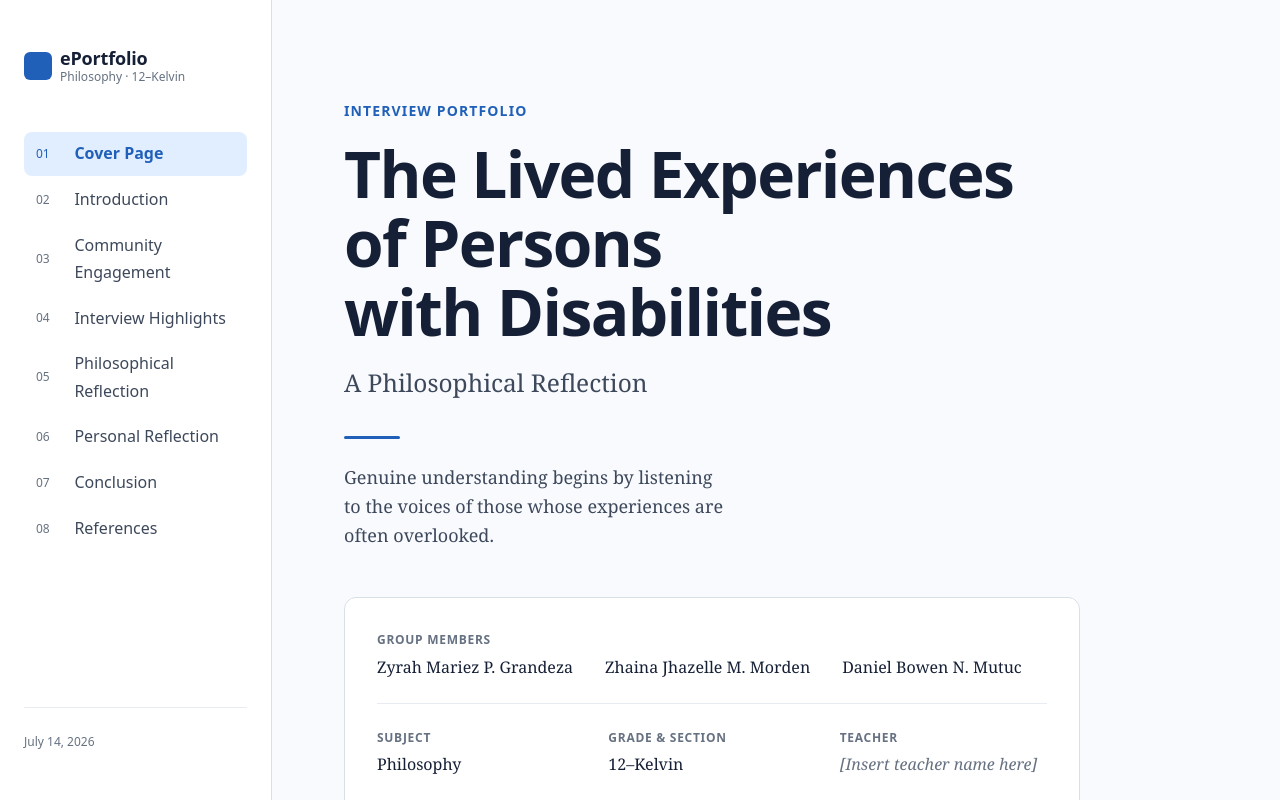
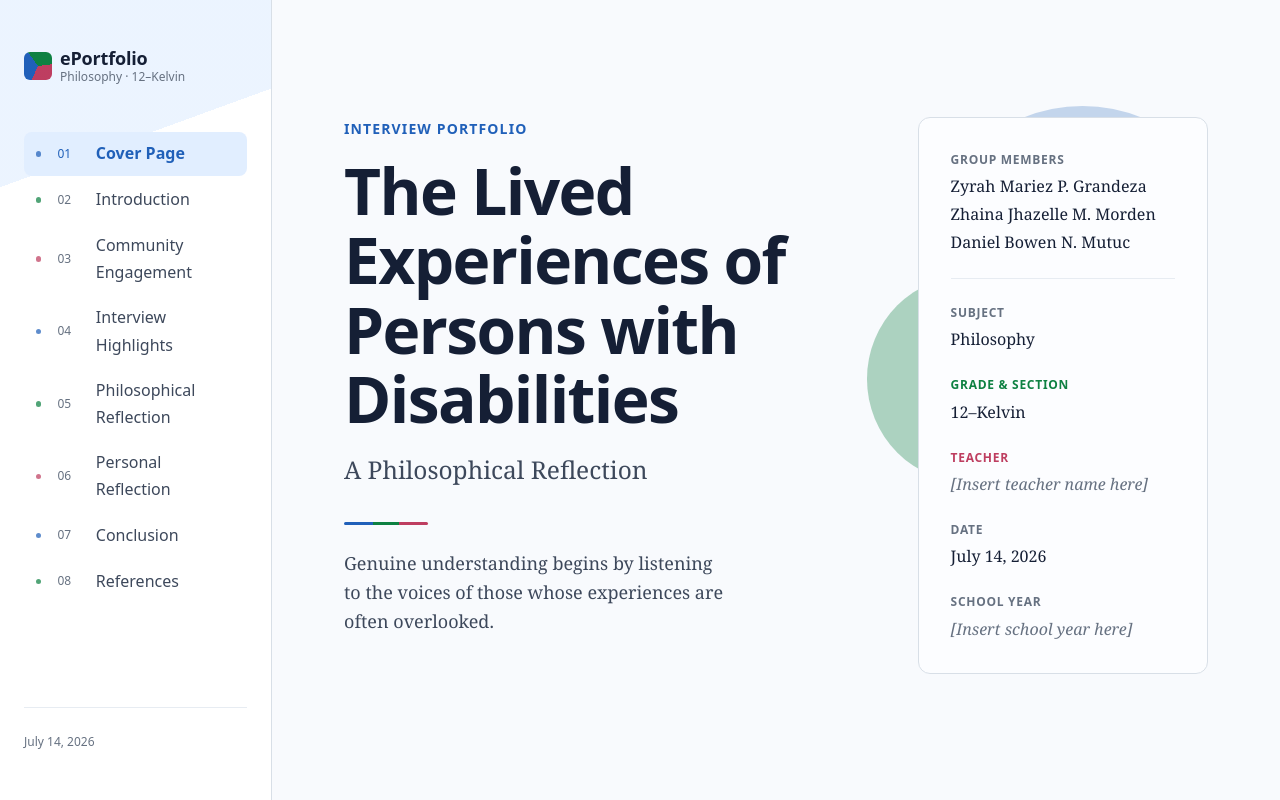
Before and after one commit to zyrahmariezg-hue/ePort-zy, a React (Vite) app: page / in a window 1280 px wide. Shown: the top 800 px of the page. Built offline with nearby package versions, Linux system fonts and the light colour scheme.

Commit message:
Refine ePortfolio visual identity

```diff
--- a/src/components/navigation/MobileTopBar.tsx
+++ b/src/components/navigation/MobileTopBar.tsx
@@ -68,6 +68,7 @@ export function MobileTopBar() {
                 to={page.path}
                 end={page.path === '/'}
                 className="epf-navitem epf-navitem--drawer"
+                data-tone={i % 3 === 0 ? 'blue' : i % 3 === 1 ? 'green' : 'rose'}
                 tabIndex={open ? 0 : -1}
                 onClick={close}
               >
--- a/src/components/navigation/Sidebar.tsx
+++ b/src/components/navigation/Sidebar.tsx
@@ -23,6 +23,7 @@ export function Sidebar() {
                 to={page.path}
                 end={page.path === '/'}
                 className="epf-navitem"
+                data-tone={i % 3 === 0 ? 'blue' : i % 3 === 1 ? 'green' : 'rose'}
               >
                 <span className="epf-navitem-num" aria-hidden="true">
                   {String(i + 1).padStart(2, '0')}
--- a/src/pages/CoverPage.tsx
+++ b/src/pages/CoverPage.tsx
@@ -26,6 +26,13 @@ export function CoverPage() {
 
   return (
     <section className="epf-cover" aria-labelledby="cover-title">
+      <div className="epf-cover-composition" aria-hidden="true">
+        <span className="epf-cover-shape epf-cover-shape--blue" />
+        <span className="epf-cover-shape epf-cover-shape--green" />
+        <span className="epf-cover-shape epf-cover-shape--rose" />
+      </div>
+
+      <div className="epf-cover-intro">
         <p className="epf-cover-kicker">{kicker}</p>
         <h1 id="cover-title" className="epf-cover-title">
           {title}
@@ -34,6 +41,7 @@ export function CoverPage() {
 
         <div className="epf-cover-rule" aria-hidden="true" />
         <p className="epf-cover-theme">{theme}</p>
+      </div>
 
       <dl className="epf-cover-meta">
         <div className="epf-cover-field epf-cover-field--wide">
--- a/src/pages/IntroductionPage.tsx
+++ b/src/pages/IntroductionPage.tsx
@@ -1,35 +1,39 @@
 import { PageHeader } from '@/components/ui/PageHeader'
-import { Section } from '@/components/ui/Section'
-import { PlaceholderBlock } from '@/components/ui/PlaceholderBlock'
+
+// Content is verbatim from docs/all-info.md (Introduction section). Do not edit wording.
+const lede =
+  'It is easy to form opinions about persons with disabilities (PWDs) based on what we see or hear, yet these assumptions rarely reflect the realities of their everyday lives. This interview portfolio serves as an opportunity to move beyond those surface-level perceptions by listening to the firsthand experiences of a person with a disability. Through their story, we hope to better understand the challenges they face, the resilience they demonstrate, and the importance of creating a society that values inclusion, dignity, and equal opportunities. More than simply gathering information, this portfolio encourages reflection on how genuine understanding begins by listening to the voices of those whose experiences are often overlooked.'
+
+const briefs = [
+  {
+    label: 'Purpose of the Interview',
+    tone: 'blue',
+    body:
+      'The purpose of this phenomenological interview is to understand the lived experiences of individuals with disabilities through the perspectives of their parents or guardians. Specifically, it aims to explore their daily lives, the challenges and discrimination they encounter, the support they receive from their families and communities, and the experiences that make them feel accepted and valued. Through these stories, we hope to promote greater empathy, understanding, and inclusion.',
+  },
+  {
+    label: 'Phenomenology and Why Listening Matters',
+    tone: 'green',
+    body:
+      'Phenomenology helps us understand the lived experiences of individuals through the stories they share. In our interviews, listening to the parents allowed us to better understand the experiences of their children with disabilities, including the bullying, discrimination, acceptance, and support they received. By listening with empathy instead of making assumptions, we gained a deeper appreciation of their realities and the importance of treating every person with dignity and respect.',
+  },
+]
 
 export function IntroductionPage() {
   return (
-    <>
-      <PageHeader
-        title="Introduction"
-        subtitle="[Insert introduction overview here]"
-      />
+    <div className="epf-intro">
+      <PageHeader title="Introduction" />
 
-      <Section title="Background of the Project">
-        <PlaceholderBlock
-          label="Project Background"
-          lines={4}
-        />
-      </Section>
+      <p className="epf-intro-lede">{lede}</p>
 
-      <Section title="Purpose of the ePortfolio">
-        <PlaceholderBlock
-          label="ePortfolio Purpose"
-          lines={3}
-        />
-      </Section>
-
-      <Section title="Topic Overview">
-        <PlaceholderBlock
-          label="Topic Overview"
-          lines={4}
-        />
-      </Section>
-    </>
+      <div className="epf-intro-brief">
+        {briefs.map((brief) => (
+          <section className={`epf-intro-row epf-intro-row--${brief.tone}`} key={brief.label}>
+            <h2 className="epf-intro-row-label">{brief.label}</h2>
+            <p className="epf-intro-row-body">{brief.body}</p>
+          </section>
+        ))}
+      </div>
+    </div>
   )
 }
--- a/src/styles/shell.css
+++ b/src/styles/shell.css
@@ -18,7 +18,7 @@
   width: 1.75rem;
   height: 1.75rem;
   border-radius: var(--radius-sm);
-  background: var(--accent);
+  background: conic-gradient(from 205deg, var(--accent) 0 33%, var(--accent-green) 33% 66%, var(--accent-warm) 66% 100%);
   flex: none;
 }
 .epf-brand-text {
@@ -55,15 +55,30 @@
   border-radius: var(--radius-md);
   text-decoration: none;
   color: var(--ink-secondary);
+  position: relative;
   transition: background-color 0.15s var(--ease-out), color 0.15s var(--ease-out);
 }
+.epf-navitem::before {
+  content: '';
+  width: 0.34rem;
+  height: 0.34rem;
+  border-radius: 50%;
+  background: var(--nav-tone, var(--accent));
+  flex: none;
+  opacity: 0.72;
+  transition: transform 0.15s var(--ease-out), opacity 0.15s var(--ease-out);
+}
+.epf-navitem[data-tone='blue'] { --nav-tone: var(--accent); --nav-wash: var(--accent-light); }
+.epf-navitem[data-tone='green'] { --nav-tone: var(--accent-green); --nav-wash: var(--accent-green-light); }
+.epf-navitem[data-tone='rose'] { --nav-tone: var(--accent-warm); --nav-wash: var(--accent-warm-light); }
 .epf-navitem:hover {
-  background: var(--surface-alt);
+  background: var(--nav-wash, var(--surface-alt));
   color: var(--ink);
 }
+.epf-navitem:hover::before { opacity: 1; transform: scale(1.32); }
 .epf-navitem[aria-current='page'] {
-  background: var(--accent-light);
-  color: var(--accent);
+  background: var(--nav-wash, var(--accent-light));
+  color: var(--nav-tone, var(--accent));
 }
 .epf-navitem-num {
   min-width: 1.4rem;
@@ -73,7 +88,7 @@
   color: var(--ink-muted);
 }
 .epf-navitem[aria-current='page'] .epf-navitem-num {
-  color: var(--accent);
+  color: var(--nav-tone, var(--accent));
 }
 .epf-navitem-label {
   font-family: var(--font-sans);
@@ -93,7 +108,9 @@
   flex-direction: column;
   gap: var(--space-2xl);
   padding: var(--space-2xl) var(--space-lg);
-  background: var(--surface);
+  background:
+    linear-gradient(160deg, color-mix(in srgb, var(--accent-light) 64%, var(--surface)) 0 11rem, transparent 11rem),
+    var(--surface);
   border-right: 1px solid var(--border);
   z-index: var(--z-sidebar);
   overflow-y: auto;
@@ -277,13 +294,36 @@
    Cover page
    ========================================================================= */
 .epf-cover {
-  min-height: calc(100dvh - 8rem);
-  max-width: 46rem;
-  display: flex;
-  flex-direction: column;
-  justify-content: center;
+  min-height: calc(100dvh - 7rem);
+  max-width: 56rem;
+  display: grid;
+  grid-template-columns: minmax(0, 1.25fr) minmax(15rem, 0.75fr);
+  align-content: center;
+  column-gap: clamp(2rem, 7vw, 6rem);
+  row-gap: var(--space-2xl);
   padding-block: var(--space-2xl);
+  position: relative;
+  isolation: isolate;
+  overflow: hidden;
 }
+.epf-cover-intro { position: relative; z-index: 1; }
+.epf-cover-composition {
+  position: absolute;
+  inset: 8% -5% auto auto;
+  width: clamp(13rem, 33vw, 24rem);
+  height: clamp(13rem, 33vw, 24rem);
+  z-index: 0;
+  pointer-events: none;
+}
+.epf-cover-shape {
+  position: absolute;
+  display: block;
+  border-radius: 50%;
+  mix-blend-mode: multiply;
+}
+.epf-cover-shape--blue { width: 82%; height: 82%; top: 0; right: 3%; background: color-mix(in srgb, var(--accent) 24%, transparent); }
+.epf-cover-shape--green { width: 54%; height: 54%; bottom: 2%; left: 0; background: color-mix(in srgb, var(--accent-green) 32%, transparent); }
+.epf-cover-shape--rose { width: 38%; height: 38%; bottom: 3%; right: 1%; background: color-mix(in srgb, var(--accent-warm) 32%, transparent); }
 .epf-cover-kicker {
   font-family: var(--font-sans);
   font-size: var(--text-sm);
@@ -310,10 +350,10 @@
   color: var(--ink-secondary);
 }
 .epf-cover-rule {
-  width: 3.5rem;
+  width: 5.25rem;
   height: 3px;
   border-radius: var(--radius-sm);
-  background: var(--accent);
+  background: linear-gradient(90deg, var(--accent) 0 34%, var(--accent-green) 34% 66%, var(--accent-warm) 66% 100%);
   margin-block: var(--space-xl) var(--space-lg);
 }
 .epf-cover-theme {
@@ -324,20 +364,24 @@
   color: var(--ink-secondary);
 }
 .epf-cover-meta {
-  margin-top: var(--space-2xl);
+  margin-top: 0;
   padding: clamp(1.25rem, 3vw, 2rem);
   border: 1px solid var(--border);
   border-radius: var(--radius-lg);
-  background: var(--surface);
+  background: color-mix(in srgb, var(--surface) 90%, var(--accent-light));
   display: grid;
   grid-template-columns: repeat(auto-fit, minmax(150px, 1fr));
   gap: var(--space-lg);
+  position: relative;
+  z-index: 1;
 }
 .epf-cover-field--wide {
   grid-column: 1 / -1;
   padding-bottom: var(--space-lg);
   border-bottom: 1px solid var(--border-light);
 }
+.epf-cover-field:nth-child(3) dt { color: var(--accent-green); }
+.epf-cover-field:nth-child(4) dt { color: var(--accent-warm); }
 .epf-cover-field dt {
   margin-bottom: var(--space-xs);
   font-family: var(--font-sans);
@@ -398,3 +442,94 @@
     transition: none;
   }
 }
+
+/* =========================================================================
+   Introduction page — editorial standfirst + academic brief panel
+   ========================================================================= */
+.epf-intro-lede {
+  max-width: 40rem;
+  margin-top: var(--space-md);
+  padding: clamp(1.25rem, 3vw, 2rem);
+  border: 1px solid color-mix(in srgb, var(--accent) 22%, var(--border));
+  border-radius: var(--radius-lg);
+  background:
+    linear-gradient(118deg, color-mix(in srgb, var(--accent-light) 80%, var(--surface)) 0 57%, color-mix(in srgb, var(--accent-green-light) 68%, var(--surface)) 57% 80%, color-mix(in srgb, var(--accent-warm-light) 68%, var(--surface)) 80% 100%);
+  font-family: var(--font-serif);
+  font-size: clamp(1.15rem, 1.05rem + 0.5vw, 1.4rem);
+  line-height: 1.6;
+  color: var(--ink);
+  text-wrap: pretty;
+}
+.epf-intro-brief {
+  margin-top: var(--space-2xl);
+  border: 1px solid var(--border);
+  border-radius: var(--radius-lg);
+  background: var(--surface);
+  overflow: hidden;
+}
+.epf-intro-row {
+  display: grid;
+  grid-template-columns: minmax(9rem, 13rem) 1fr;
+  gap: var(--space-md) var(--space-xl);
+  padding: clamp(1.25rem, 3vw, 2rem);
+}
+.epf-intro-row--blue { --intro-tone: var(--accent); }
+.epf-intro-row--green { --intro-tone: var(--accent-green); }
+.epf-intro-row::before {
+  content: '';
+  grid-column: 1 / -1;
+  grid-row: 1;
+  height: 0.35rem;
+  width: 4rem;
+  border-radius: 999px;
+  background: var(--intro-tone, var(--accent));
+  align-self: start;
+}
+.epf-intro-row + .epf-intro-row {
+  border-top: 1px solid var(--border-light);
+}
+.epf-intro-row-label {
+  align-self: start;
+  font-family: var(--font-sans);
+  font-size: var(--text-sm);
+  font-weight: 600;
+  letter-spacing: 0.04em;
+  text-transform: uppercase;
+  line-height: 1.35;
+  color: var(--intro-tone, var(--accent));
+}
+.epf-intro-row-body {
+  max-width: 65ch;
+  font-family: var(--font-serif);
+  font-size: var(--text-base);
+  line-height: 1.7;
+  color: var(--ink);
+}
+
+@media (max-width: 48rem) {
+  .epf-cover {
+    grid-template-columns: 1fr;
+    row-gap: var(--space-xl);
+  }
+  .epf-cover-composition { inset: -1.5rem -3.5rem auto auto; opacity: 0.78; }
+  .epf-cover-meta { max-width: 36rem; }
+}
+
+@media (max-width: 40rem) {
+  .epf-intro-row {
+    grid-template-columns: 1fr;
+    gap: var(--space-sm);
+  }
+}
+
+@media (prefers-reduced-motion: no-preference) {
+  .epf-intro > * {
+    animation: epf-rise 0.5s var(--ease-out) both;
+  }
+  .epf-intro-lede {
+    animation-delay: 0.06s;
+  }
+  .epf-intro-brief {
+    animation-delay: 0.14s;
+  }
+}
```
Lines whose indentation alone changed are shown as unchanged.
